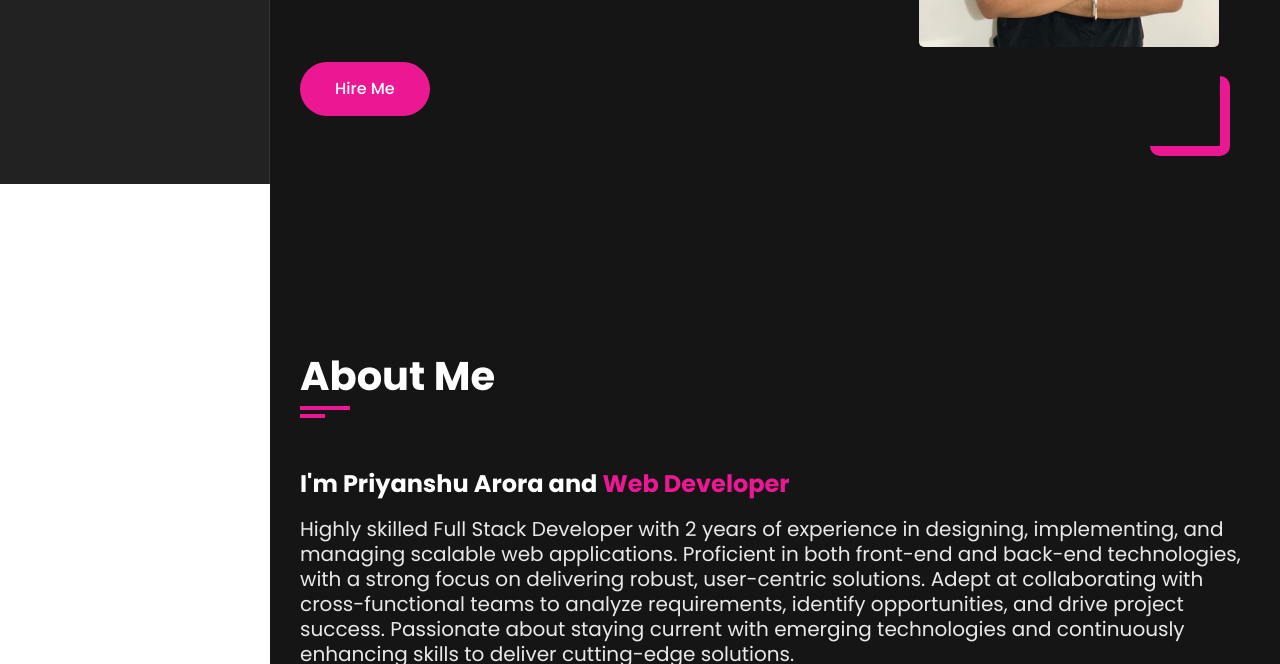
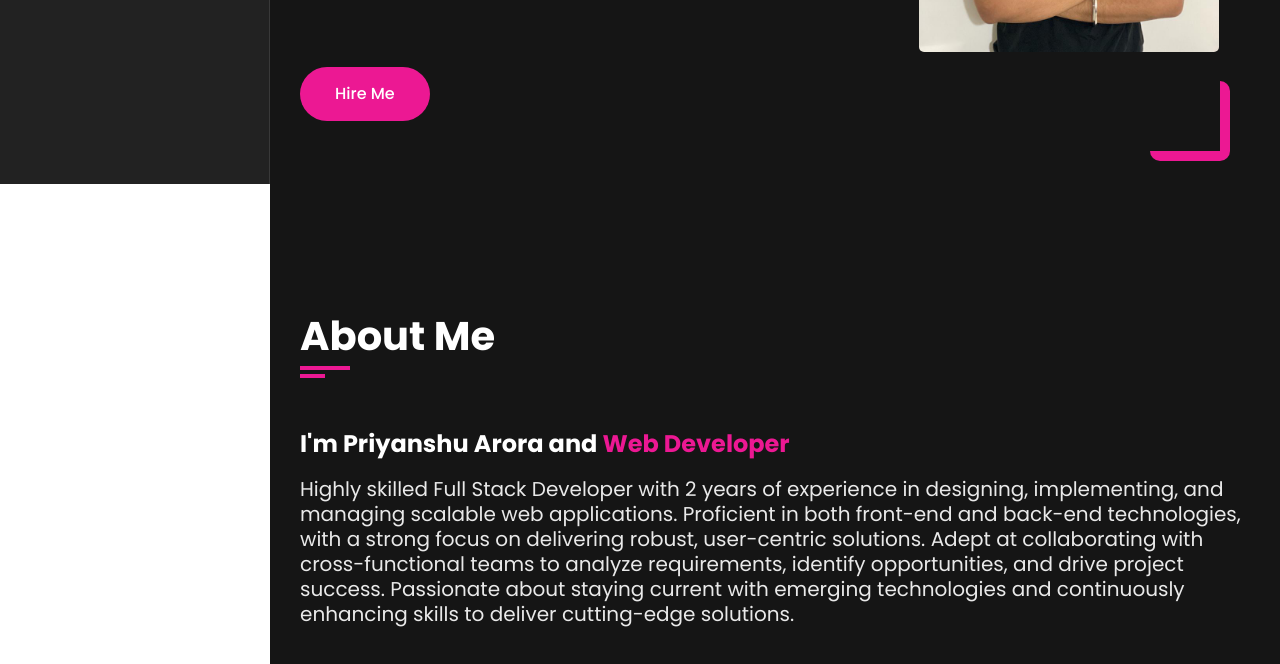
Before and after one commit to Priyanshu1472/portfolio-template, a plain HTML site: page index.html in a window 1280 px wide. Shown: the part 616-1280 px from the top of the page. Drawn offline with nearby package versions, Linux system fonts and the light colour scheme; a web font is replaced by a local one.

Commit message:
1 more push

```diff
--- a/css/index.css
+++ b/css/index.css
@@ -62,8 +62,8 @@ ul{
 }
 
 .section {
-    padding-top: 60px;
-    padding-bottom: 70px;
+    padding-top: 20px;
+    padding-bottom: 20px;
 }
 
 .section-title{
```
